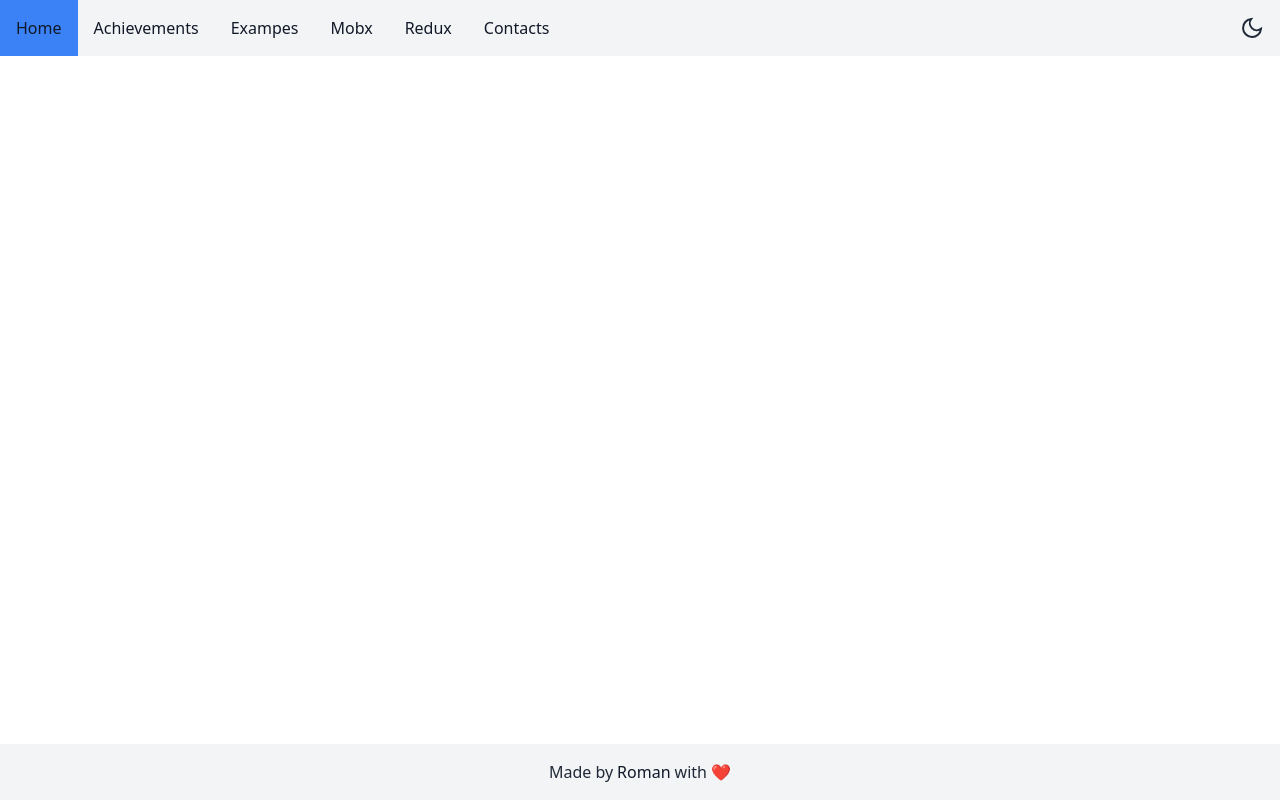
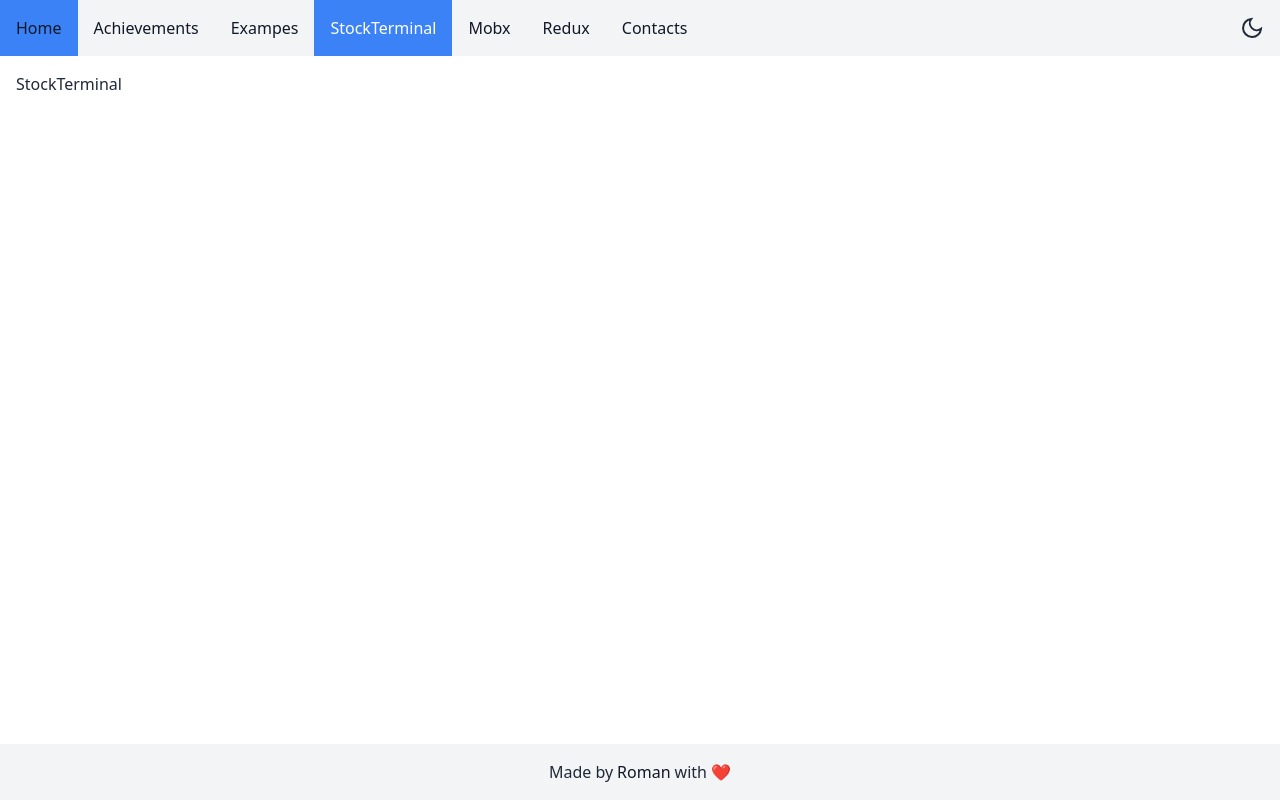
Before and after one commit to Hellek/react-learn, a React (Create React App) app: page /exampes/stock-terminal in a window 1280 px wide. Built offline with nearby package versions, Linux system fonts and the light colour scheme.

Commit message:
add StockTerminal page

```diff
--- /dev/null
+++ b/src/pages/examples/StockTerminal.tsx
@@ -0,0 +1,9 @@
+import { FC } from 'react'
+
+export const StockTerminal: FC = () => {
+	return (
+		<div>StockTerminal</div>
+	)
+}
+
+export default StockTerminal
--- a/src/router/routes.ts
+++ b/src/router/routes.ts
@@ -2,6 +2,7 @@ import Achievements from '@pages/Achievements'
 import Contacts from '@pages/Contacts'
 // import Algorithms from '@pages/Algorithms'
 import Exampes from '@pages/examples/Exampes'
+import StockTerminal from '@pages/examples/StockTerminal'
 import Home from '@pages/Home'
 import Mobx from '@pages/Mobx'
 import Redux from '@pages/Redux'
@@ -28,6 +29,11 @@ export const routes = [
 		label: 'Exampes',
 	},
 	{
+		path: '/exampes/stock-terminal',
+		component: StockTerminal,
+		label: 'StockTerminal',
+	},
+	{
 		path: '/mobx',
 		component: Mobx,
 		label: 'Mobx',
```
